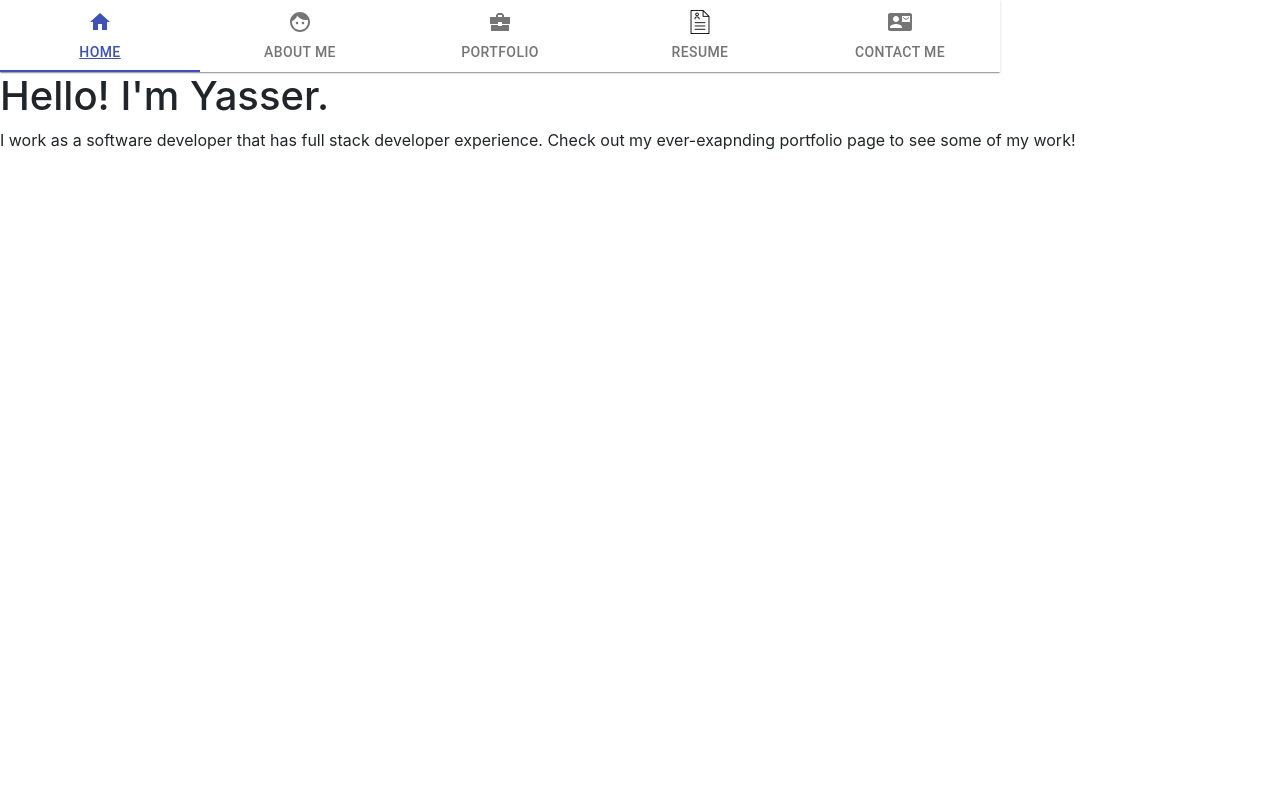
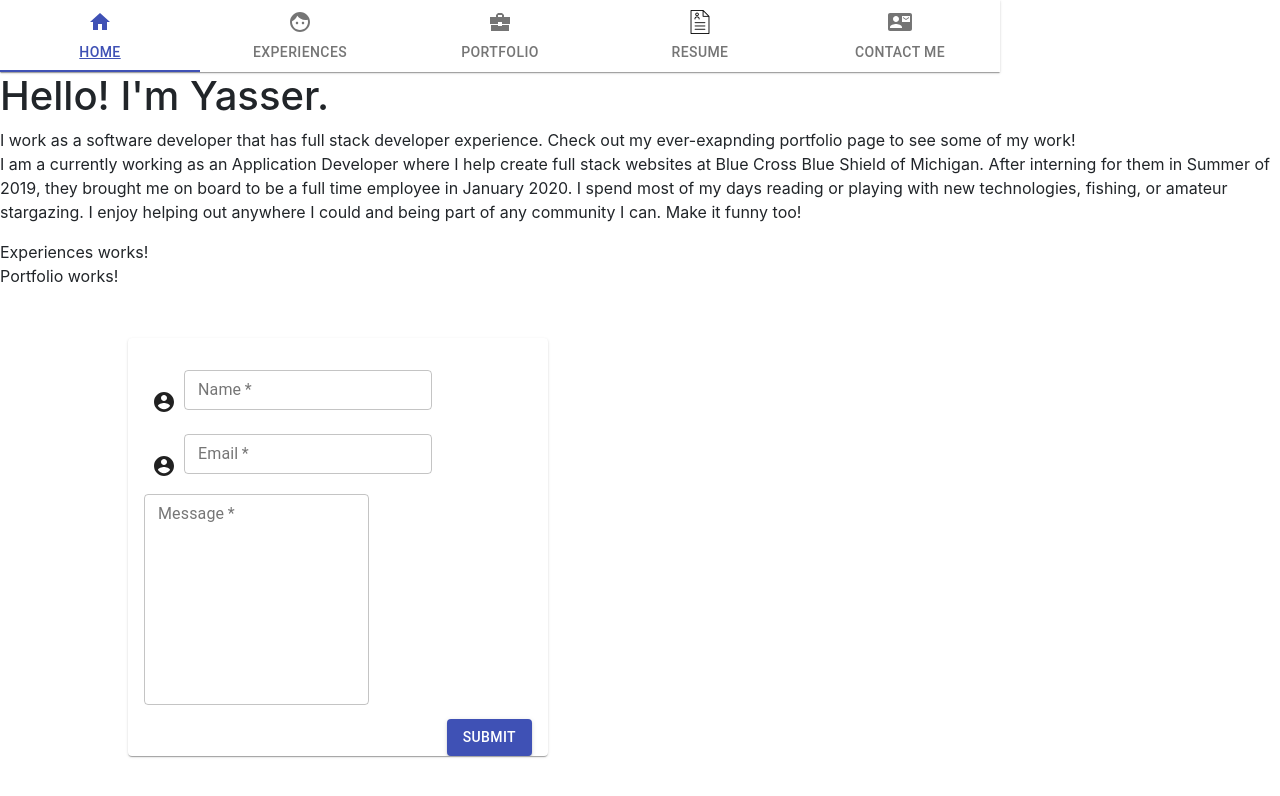
Before and after one commit to yjeafar/yjeafar.github.io, a React (Create React App) app in the folder website/: page / in a window 1280 px wide. Shown: the top 796 px of the page. Built offline with nearby package versions, Linux system fonts and the light colour scheme.

Commit message:
restructured application to make it more unified. Almost all pages are on one long page

```diff
--- a/website/src/App.js
+++ b/website/src/App.js
@@ -1,5 +1,4 @@
 import React from 'react';
-import Home from './js/home';
 import AboutMe from './js/about-me';
 import Portfolio from './js/portfolio';
 import Resume from './js/resume';
@@ -8,7 +7,9 @@ import { Route } from 'react-router';
 import { Switch } from "react-router-dom";
 import NotFound from './js/not-found';
 import Header from './js/header';
+import Experiences from './js/experiences';
 import './App.css'
+
 
 
 export default function App() {
@@ -18,8 +19,8 @@ export default function App() {
       <Header/>
       <div className="App">
         <Switch>
-          <Route path="/" component={Home} exact />
-          <Route path="/about-me" component={AboutMe} />
+          <Route path="/" component={AboutMe} exact />
+          <Route path="/experiences" component={Experiences} />
           <Route path="/portfolio" component={Portfolio} />
           <Route path="/resume" component={Resume} />
           <Route path="/contact-me" component={ContactMe} />
--- a/website/src/js/about-me.js
+++ b/website/src/js/about-me.js
@@ -1,10 +1,15 @@
 import React from 'react';
+import Experiences from './experiences';
+import Portfolio from './portfolio'
+import ContactMe from './contact-me'
 
 export default function AboutMe() {
 
   return (
     <div className="AboutMe">
-        <h1>A bit about me... </h1>
+      <h1>Hello! I'm Yasser. </h1>
+      <div>I work as a software developer that has full stack developer experience. Check out my ever-exapnding portfolio page to see some of my work!
+        </div>
       <image href='' />
       <p>
         I am a currently working as an Application Developer where I help create full stack websites at Blue Cross Blue Shield of Michigan.
@@ -13,11 +18,9 @@ export default function AboutMe() {
         community I can.
         Make it funny too!
       </p>
-        Images of me doing some stuff (skydiving, fishing, lookking thorugh telescope, etc)
-        <img href=''></img>
-        <img href=''></img>
-        <img href=''></img>
-        <img href=''></img>
+      <Experiences/>
+      <Portfolio/>
+      <ContactMe/>
     </div>
   );
 }
--- a/website/src/js/contact-me.js
+++ b/website/src/js/contact-me.js
@@ -42,10 +42,6 @@ export default function ContactMe(props) {
         if (!name) {
           errorValues.name = "Name can't be empty";
           return("Name can't be empty");
-        }
-        else if (name !== " " && name.length <= 1) {
-          errorValues.name = "Name is too short";
-          return("Name is too short");
         }
         break;
       case 'email':
@@ -102,7 +98,7 @@ export default function ContactMe(props) {
                   </Grid>
                   <Grid item>
                     <TextField
-                      error={ !name } // Empty name, initialized to be a space so this is not triggered
+                      error={ !name  } // Empty name, initialized to be a space so this is not triggered
                       helperText={ getErrorText('name')} // Only show helper text on error
                       id="input-with-icon-grid"
                       label="Name"
--- /dev/null
+++ b/website/src/js/experiences.js
@@ -0,0 +1,10 @@
+import React from 'react';
+
+export default function Experiences() {
+
+    return (
+      <div className="Experiences">
+        Experiences works!
+      </div>
+    );
+  }
--- a/website/src/js/header.js
+++ b/website/src/js/header.js
@@ -42,7 +42,7 @@ export default function Header() {
                             aria-label="icon label tabs example"
                         >
                             <Tab icon={<HomeIcon />} label="HOME" component={Link} to='/' />
-                            <Tab icon={<FaceIcon />} label="ABOUT ME" component={Link} to='/about-me' />
+                            <Tab icon={<FaceIcon />} label="EXPERIENCES" component={Link} to='/experiences' />
                             <Tab icon={<BusinessCenterIcon />} label="PORTFOLIO" component={Link} to='/portfolio' />
                             <Tab icon={<img src={resumeIcon} alt="Icon of Resume" />} label="RESUME" component={Link} to='/resume' />
                             <Tab icon={<ContactMailIcon />} label="CONTACT ME" component={Link} to='/contact-me' />
--- a/website/src/js/home.js
+++ /dev/null
@@ -1,12 +0,0 @@
-import React from 'react';
-
-export default function Home() {
-
-    return (
-      <div className="Home">
-        <h1>Hello! I'm Yasser. </h1>
-        <div>I work as a software developer that has full stack developer experience. Check out my ever-exapnding portfolio page to see some of my work!
-        </div>
-      </div>
-    );
-  }
```
Also changed, not shown: website/src/js/resume.js (+4 -5 lines). Lines whose indentation alone changed are shown as unchanged.
